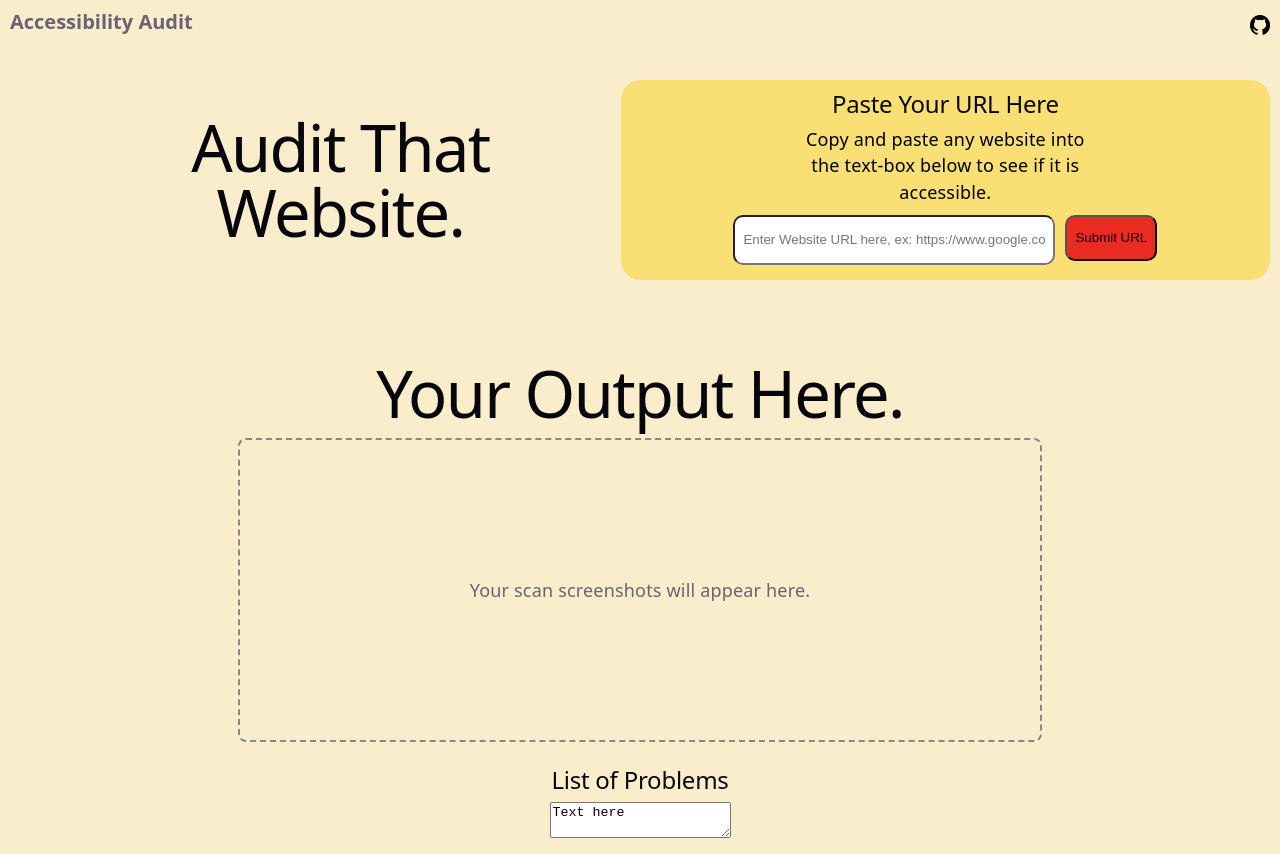
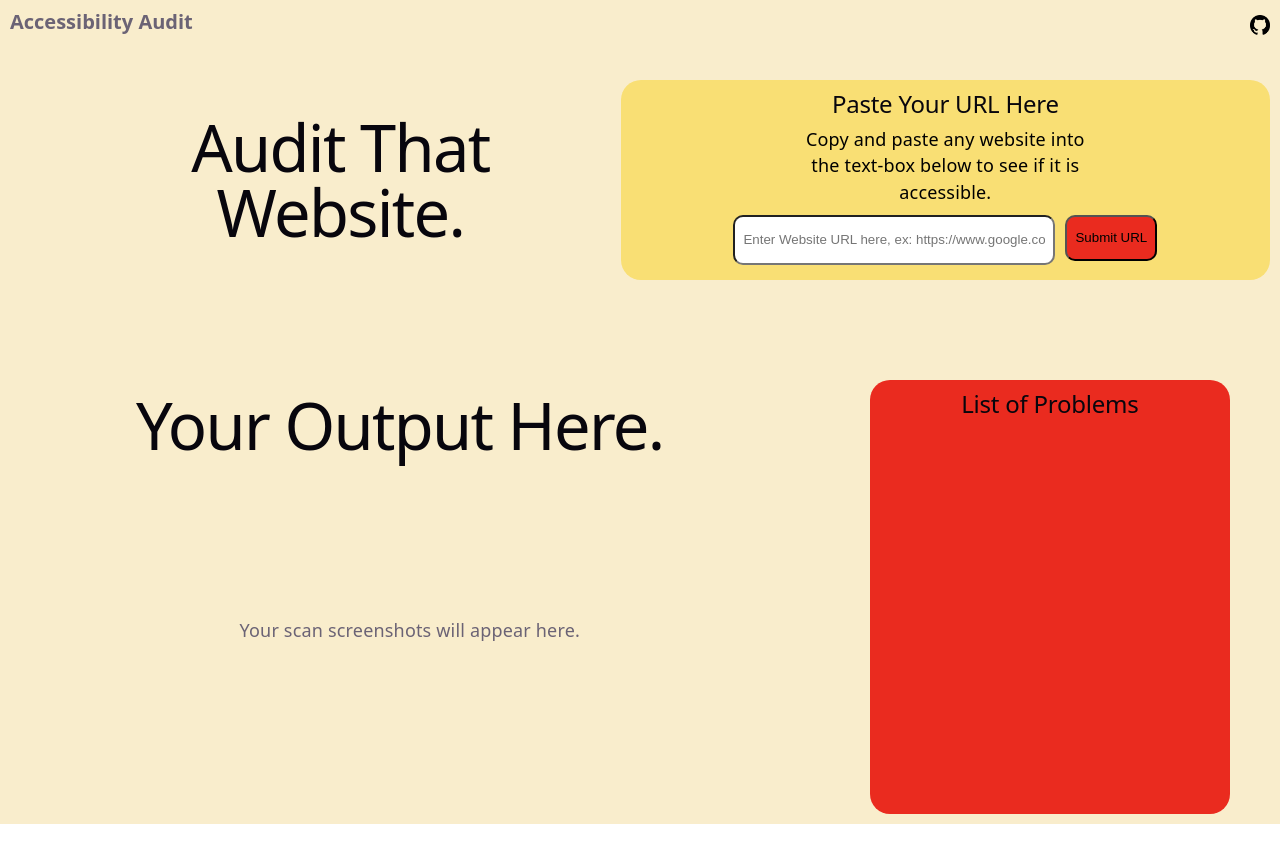
Before and after one commit to tis-lexie/accessibility-audit, a React (Vite) app: page / in a window 1280 px wide. After the commit the page ends 824 px from the top, so only its background shows below. Built offline with nearby package versions, Linux system fonts and the light colour scheme.

Commit message:
changing the format of the outout section

```diff
--- a/index.html
+++ b/index.html
@@ -2,7 +2,7 @@
 <html lang="en">
   <head>
     <meta charset="UTF-8" />
-    <link rel="icon" type="image/svg+xml" href="/favicon.svg" />
+    <link rel="icon" type="image/svg+xml" href="/accessilenny.svg" />
     <meta name="viewport" content="width=device-width, initial-scale=1.0" />
     <title>accessibility-audit</title>
   </head>
--- a/src/App.css
+++ b/src/App.css
@@ -59,7 +59,7 @@
 #url {
   background-color: #fff;
   width: 60%;
-
+  color: #000;
 
   margin-bottom: 5px;
   height: 30px;
@@ -76,13 +76,39 @@
   height: 46px;
 
 }
+
+.output-section{
+  display: flex;
+  justify-content: space-between;
+  margin-left: 10%;
+}
+.problems-text{
+  display: flex;
+  min-width: 30%;
+  flex-direction: column;
+  align-items: center;
+  padding: 10px;
+  border-radius: 20px;
+  background-color: var(--accent);
+  margin-right: 40px;
+}
+
+#problem-output{
+  background-color: transparent;
+  border-color: transparent;
+  resize: none;
+}
+#problem-output:focus {
+  outline: none;
+}
 .image-area {
   width: 100%;
   max-width: 800px;
   min-height: 300px;
   margin: 24px auto;
-  border: 2px dashed #888;
-  border-radius: 8px;
+
+  border-radius: 20px;
+  padding: 10px;
   display: flex;
   align-items: center;
   justify-content: center;
--- a/src/App.jsx
+++ b/src/App.jsx
@@ -13,11 +13,16 @@ function App() {
   async function handleClick() {
     if (!input.trim()) return; // catches empty strings
 
+    const scanId = Date.now();
     setLoading(true);
+    setImages([]);
     try {
-      const res = await fetch(`${API_URL}/scanner?url=${encodeURIComponent(input.trim())}`, {
+      const res = await fetch(
+        `${API_URL}/scanner?url=${encodeURIComponent(input.trim())}`,
+        {
           method: "POST",
-      });
+        },
+      );
       const data = await res.json();
 
       if (!res.ok) {
@@ -27,14 +32,23 @@ function App() {
       setResult(data);
       console.log(data);
       setImages([
-      { id: 1, url: "../scan-output/highlighted-desktop.jpg", label: "Desktop", alt: "Desktop screenshot" },
-      { id: 2, url: "../scan-output/highlighted-mobile.jpg", label: "Mobile", alt: "Mobile screenshot" },
+        {
+          id: 1,
+          url: `../scan-output/highlighted-desktop.jpg?v=${scanId}`,
+          label: "Desktop",
+          alt: "Desktop screenshot",
+        },
+        {
+          id: 2,
+          url: `../scan-output/highlighted-mobile.jpg?v=${scanId}`,
+          label: "Mobile",
+          alt: "Mobile screenshot",
+        },
       ]);
     } catch (error) {
       setResult({ error: error.message });
     } finally {
       setLoading(false);
-
     }
   }
 
@@ -50,10 +64,12 @@ function App() {
             rel="noopener noreferrer"
             className="logo-link"
           >
-
-            <img src="/GitHub_Invertocat_Black.png" alt="View the project on GitHub" className="logo" />
+            <img
+              src="/GitHub_Invertocat_Black.png"
+              alt="View the project on GitHub"
+              className="logo"
+            />
           </a>
-
         </div>
         <div className="top-wrapper">
           <div className="catch-phrase">
@@ -61,7 +77,10 @@ function App() {
           </div>
           <div className="url-container">
             <h2>Paste Your URL Here</h2>
-            <p className="desc-text">Copy and paste any website into the text-box below to see if it is accessible.</p>
+            <p className="desc-text">
+              Copy and paste any website into the text-box below to see if it is
+              accessible.
+            </p>
             <div className="input-wrapper">
               <input
                 id="url"
@@ -70,7 +89,12 @@ function App() {
                 onChange={(event) => setInput(event.target.value)}
                 placeholder="Enter Website URL here, ex: https://www.google.com"
               />
-            <button onClick={handleClick} id="button1" type="button" disabled={loading}>
+              <button
+                onClick={handleClick}
+                id="button1"
+                type="button"
+                disabled={loading}
+              >
                 {loading ? "Scanning..." : "Submit URL"}
               </button>
             </div>
@@ -78,18 +102,19 @@ function App() {
         </div>
 
         <div className="output-section">
+          <div className="text-image-wrapper">
             <h1>Your Output Here.</h1>
             <ScreenshotViewer images={images} />
+          </div>
           <div className="problems-text">
             <h2>List of Problems</h2>
             <label htmlFor="problem-output"></label>
-            <textarea readOnly id="problem-output" defaultValue="Text here" />
+            <textarea readOnly id="problem-output" defaultValue="" />
           </div>
         </div>
       </div>
     </div>
-
-  )
+  );
 }
 
-export default App
+export default App;
```
Also changed, not shown: public/accessilenny.svg (added). Lines whose indentation alone changed are shown as unchanged.
